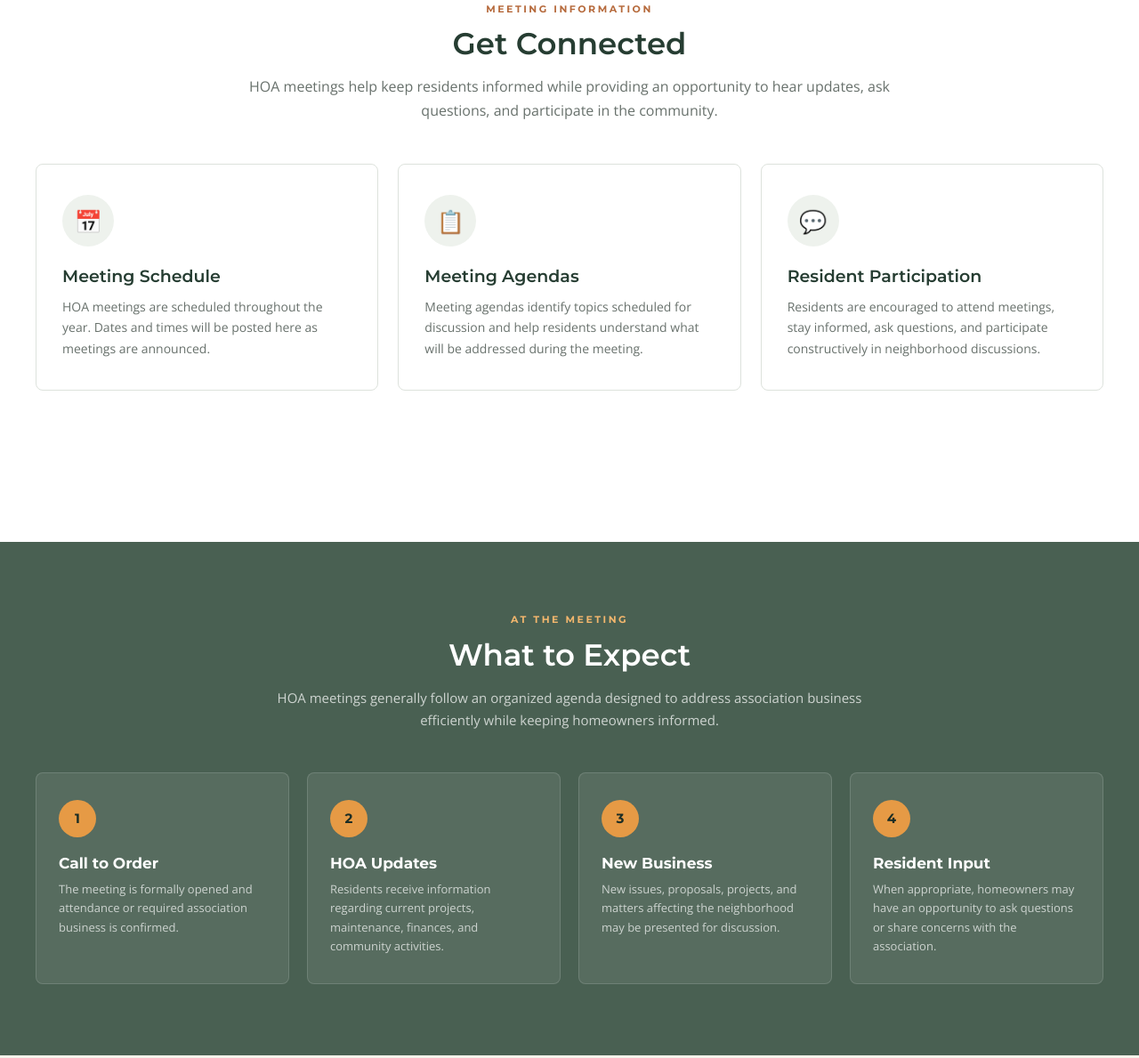
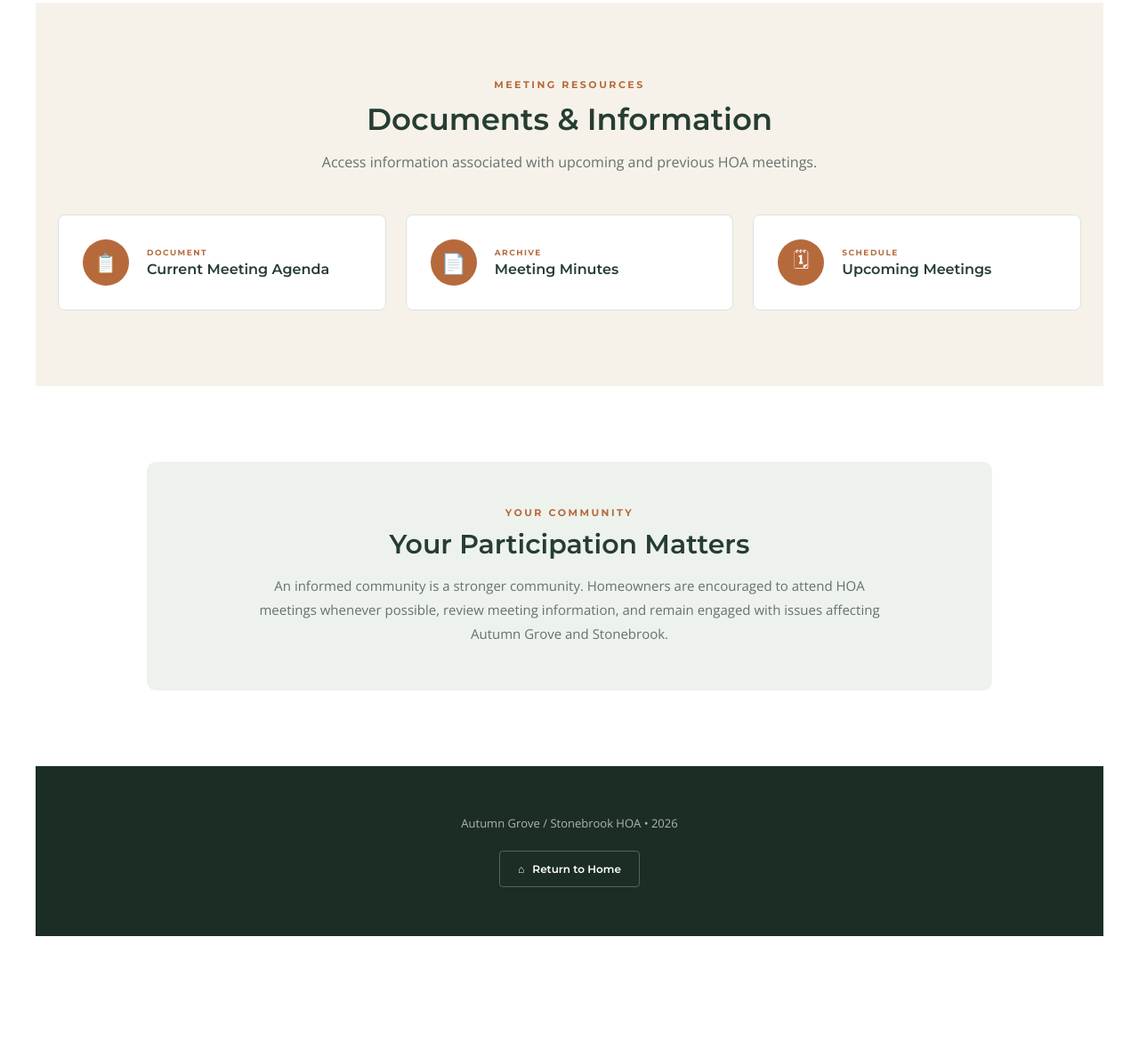
Before and after one commit to JsKm1971/hoa_test, a plain HTML site: page meetings.html in a window 1280 px wide. Shown: the part 1179-2368 px from the top of the page at 89% size. After the commit the page ends 2316 px from the top, so only its background shows below. Drawn offline with nearby package versions, Linux system fonts and the light colour scheme.

Commit message:
Remove Meeting Information section from meetings.html
Removed the Meeting Information section along with its content, including details about meeting schedules, agendas, and resident participation.

```diff
--- a/meetings.html
+++ b/meetings.html
@@ -894,189 +894,6 @@ a {
             </section>
 
 
-            <!-- =================================================
-                 MEETING INFORMATION
-                 ================================================= -->
-
-            <section>
-
-                <div class="ags-section-title ags-reveal">
-
-                    <span class="ags-section-label">
-                        MEETING INFORMATION
-                    </span>
-
-                    <h2>Get Connected</h2>
-
-                    <p>
-                        HOA meetings help keep residents informed while
-                        providing an opportunity to hear updates, ask
-                        questions, and participate in the community.
-                    </p>
-
-                </div>
-
-
-                <div class="ags-meeting-grid">
-
-
-                    <article class="ags-meeting-card ags-reveal">
-
-                        <div class="ags-card-icon">
-                            📅
-                        </div>
-
-                        <h3>Meeting Schedule</h3>
-
-                        <p>
-                            HOA meetings are scheduled throughout the year.
-                            Dates and times will be posted here as meetings
-                            are announced.
-                        </p>
-
-                    </article>
-
-
-                    <article class="ags-meeting-card ags-reveal">
-
-                        <div class="ags-card-icon">
-                            📋
-                        </div>
-
-                        <h3>Meeting Agendas</h3>
-
-                        <p>
-                            Meeting agendas identify topics scheduled for
-                            discussion and help residents understand what
-                            will be addressed during the meeting.
-                        </p>
-
-                    </article>
-
-
-                    <article class="ags-meeting-card ags-reveal">
-
-                        <div class="ags-card-icon">
-                            💬
-                        </div>
-
-                        <h3>Resident Participation</h3>
-
-                        <p>
-                            Residents are encouraged to attend meetings,
-                            stay informed, ask questions, and participate
-                            constructively in neighborhood discussions.
-                        </p>
-
-                    </article>
-
-                </div>
-
-            </section>
-
-        </div>
-
-    </main>
-
-
-    <!-- =====================================================
-         WHAT TO EXPECT
-         ===================================================== -->
-
-    <section class="ags-expect-section">
-
-        <div class="ags-expect-inner">
-
-
-            <div class="ags-expect-heading ags-reveal">
-
-                <span>AT THE MEETING</span>
-
-                <h2>What to Expect</h2>
-
-                <p>
-                    HOA meetings generally follow an organized agenda
-                    designed to address association business efficiently
-                    while keeping homeowners informed.
-                </p>
-
-            </div>
-
-
-            <div class="ags-expect-grid">
-
-
-                <div class="ags-expect-card ags-reveal">
-
-                    <div class="ags-step-number">
-                        1
-                    </div>
-
-                    <h3>Call to Order</h3>
-
-                    <p>
-                        The meeting is formally opened and attendance
-                        or required association business is confirmed.
-                    </p>
-
-                </div>
-
-
-                <div class="ags-expect-card ags-reveal">
-
-                    <div class="ags-step-number">
-                        2
-                    </div>
-
-                    <h3>HOA Updates</h3>
-
-                    <p>
-                        Residents receive information regarding current
-                        projects, maintenance, finances, and community
-                        activities.
-                    </p>
-
-                </div>
-
-
-                <div class="ags-expect-card ags-reveal">
-
-                    <div class="ags-step-number">
-                        3
-                    </div>
-
-                    <h3>New Business</h3>
-
-                    <p>
-                        New issues, proposals, projects, and matters
-                        affecting the neighborhood may be presented
-                        for discussion.
-                    </p>
-
-                </div>
-
-
-                <div class="ags-expect-card ags-reveal">
-
-                    <div class="ags-step-number">
-                        4
-                    </div>
-
-                    <h3>Resident Input</h3>
-
-                    <p>
-                        When appropriate, homeowners may have an
-                        opportunity to ask questions or share concerns
-                        with the association.
-                    </p>
-
-                </div>
-
-            </div>
-
-        </div>
-
-    </section>
 
 
     <!-- =====================================================
```
